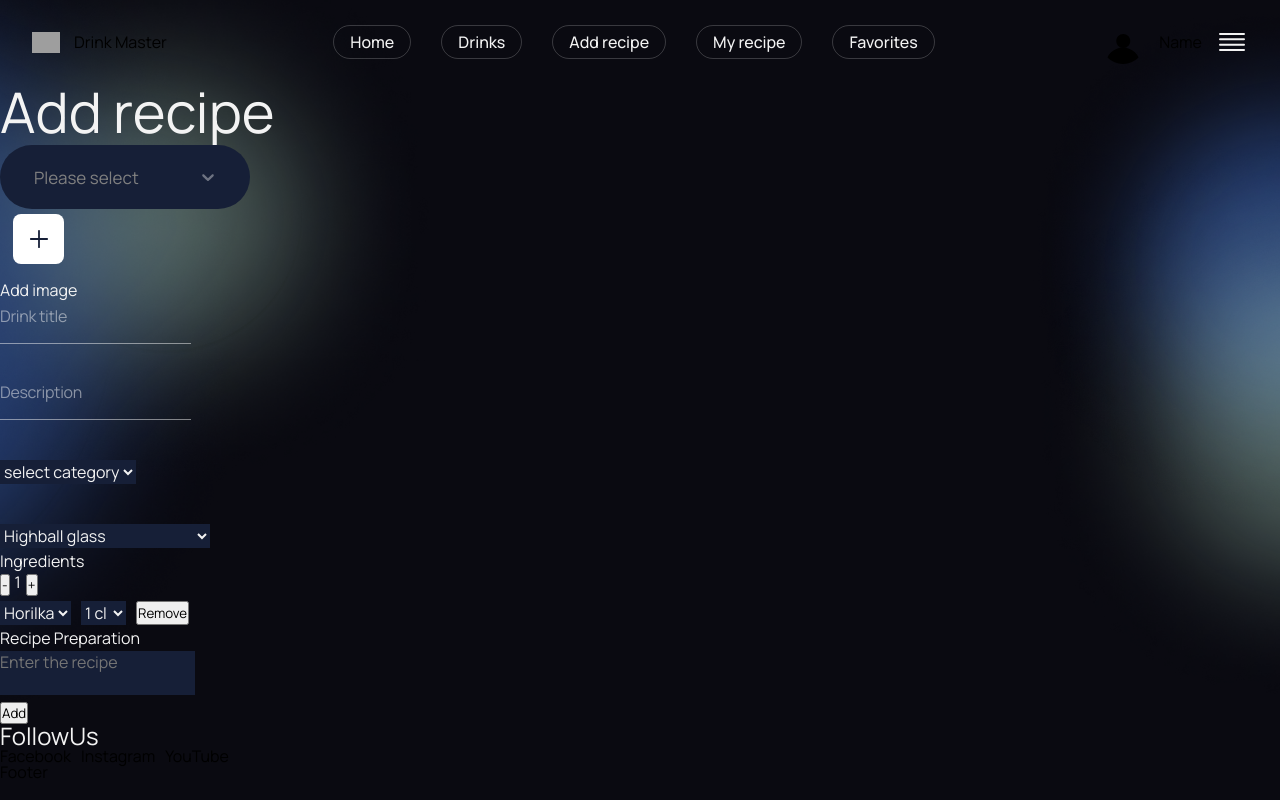
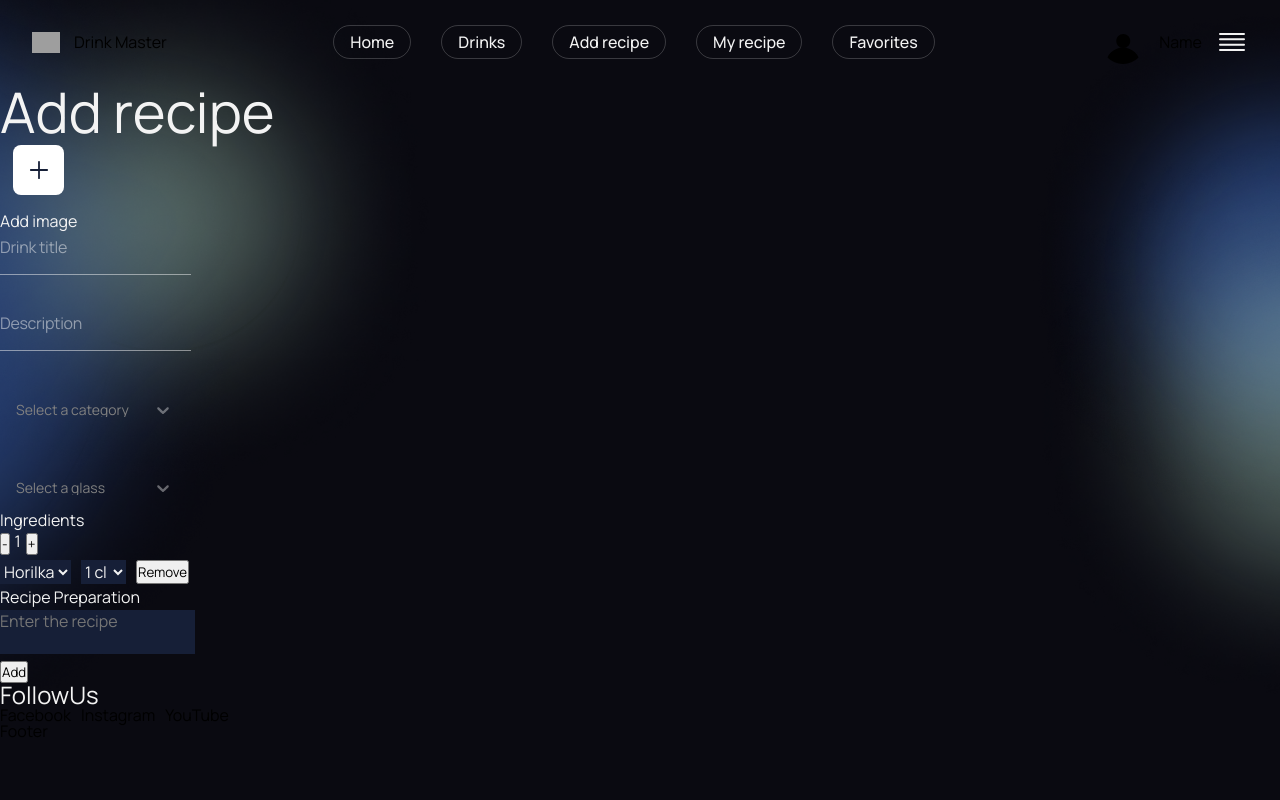
Before and after one commit to PVO-fullstack/drink_master, a React (Vite) app: page /addrecipe in a window 1280 px wide. Built offline with nearby package versions, Linux system fonts and the light colour scheme; grey boxes are pictures that could not be loaded.

Commit message:
added the initial version of Dropdown component

```diff
--- a/src/components/AddRecipeForm/AddRecipeForm.jsx
+++ b/src/components/AddRecipeForm/AddRecipeForm.jsx
@@ -24,7 +24,6 @@ import glassesRaw from '../../data/glasses';
 
 export const AddRecipeForm = () => {
   let drinkThumb = null;
-  // console.log('glassesRaw: ', glassesRaw);
 
   return (
     <Formik
@@ -44,8 +43,6 @@ export const AddRecipeForm = () => {
         {/* <div className={style.image}>
             {drinkThumb && <img src={drinkThumb} alt="Drink image" />}
           </div> */}
-
-        <Dropdown options={glasses} />
 
         <div className={style.labelWrapper}>
           <label htmlFor="drinkThumb">
@@ -68,25 +65,31 @@ export const AddRecipeForm = () => {
           <FormikTextInput name="description" label="Description" />
 
           <label htmlFor="category">
-            <Field name="category" as="select">
-              <option value="">select category</option>
-              <option value="ordinary">Ordinary Drink</option>
-              <option value="cocktail">Cocktail</option>
-            </Field>
+            <Dropdown
+              data={drinkTypes}
+              variant="addrecipe"
+              placeHolder="Select a category"
+              isSearchable={false}
+              name="category"
+            />
           </label>
 
           <label htmlFor="glass">
-            <select name="glass" id="glass">
-              {/* <option value="">Select glass type</option> */}
+            {/* <select name="glass" id="glass">
+              <option value="">Select glass type</option>
               {glassesRaw.map((glass, index) => (
                 <Fragment key={index}>
                   <option value={glass}>{glass}</option>
                 </Fragment>
               ))}
-            </select>
-
-            {/* <Dropdown options={glasses} /> */}
-            {/* <Field name="glass" as={SelectGlassType} /> */}
+            </select> */}
+            <Dropdown
+              data={glassesRaw}
+              variant="addrecipe"
+              placeHolder="Select a glass"
+              isSearchable={false}
+              name="glass"
+            />
           </label>
         </div>
 
@@ -173,18 +176,10 @@ const yupSchema = object({
   drinkThumb: string().required('Please upload an image for your recipe'),
 });
 
-const glasses = glassesRaw.map((glass) => {
-  return { value: glass, label: glass };
-});
-// console.log('glasses: ', glasses);
-
-const drinkTypes = [
-  { value: 'Ordinary Drink', label: 'Ordinary Drink' },
-  { value: 'Cocktail', label: 'Cocktail' },
-];
-
 // AddRecipeForm.propTypes = {
 //     children: PropTypes.node,
 //     variant: PropTypes.string,
 //     disabled: PropTypes.bool,
 //   };
+
+const drinkTypes = ['Ordinary Drink', 'Cocktail'];
--- a/src/components/Dropdown/Dropdown.jsx
+++ b/src/components/Dropdown/Dropdown.jsx
@@ -6,7 +6,7 @@ import PropTypes from 'prop-types';
 // ###############################################
 
 export const Dropdown = ({
-  options,
+  data,
   variant = 'drinks',
   placeHolder = 'Please select',
   isSearchable = true,
@@ -14,13 +14,16 @@ export const Dropdown = ({
 }) => {
   const [value, setValue] = useState(null);
 
+  const makeOptions = (strings) =>
+    strings.map((item) => ({ value: item, label: item }));
+
+  const options = makeOptions(data);
+
   return (
     <Select
       options={options}
       components={{ IndicatorSeparator: null }}
       styles={reactSelectStyles(variant)}
-      // pageSize="3"
-      // gutter="8"
       placeholder={placeHolder}
       isSearchable={isSearchable}
       name={name}
@@ -30,17 +33,25 @@ export const Dropdown = ({
   );
 };
 
+Dropdown.propTypes = {
+  data: PropTypes.array,
+  variant: PropTypes.oneOf(['drinks', 'addrecipe']),
+  placeHolder: PropTypes.string,
+  name: PropTypes.string,
+  isSearchable: PropTypes.bool,
+};
+
 // ###############################################
 
 const reactSelectStyles = (variant) => ({
   control: (baseStyles) => ({
     ...baseStyles,
     backgroundColor: variant === 'addrecipe' ? 'transparent' : '#161f37',
-    borderRadius: variant === 'addrecipe' ? 20 : 200,
+    borderRadius: 200,
     border: 'none',
     // width: 'auto',
-    width: 250,
-    padding: variant === 'addrecipe' ? 0 : '14px 24px',
+    width: variant === 'addrecipe' ? 195 : 250,
+    padding: variant === 'addrecipe' ? '0 14px' : '14px 24px',
   }),
   container: (baseStyles) => ({
     ...baseStyles,
@@ -59,6 +70,7 @@ const reactSelectStyles = (variant) => ({
   input: (baseStyles) => ({
     ...baseStyles,
     color: 'inherit',
+    padding: 0,
   }),
   // loadingIndicator: (baseStyles) => ({...baseStyles}),
   // loadingMessage: (baseStyles) => ({...baseStyles}),
@@ -104,13 +116,10 @@ const reactSelectStyles = (variant) => ({
     color: '#f3f3f3',
     flexGrow: 1,
   }),
-  // valueContainer: (baseStyles) => ({ ...baseStyles, ...(menuWidth && { width: menuWidth } }),
+  valueContainer: (baseStyles) => ({
+    ...baseStyles,
+    // backgroundColor: 'yellow',
+    // paddingLeft: variant === 'addrecipe' ? 12 : 0,
+    padding: 0,
+  }),
 });
-
-Dropdown.propTypes = {
-  options: PropTypes.array,
-  variant: PropTypes.oneOf(['drinks', 'addrecipe']),
-  placeHolder: PropTypes.string,
-  name: PropTypes.string,
-  isSearchable: PropTypes.bool,
-};
```
